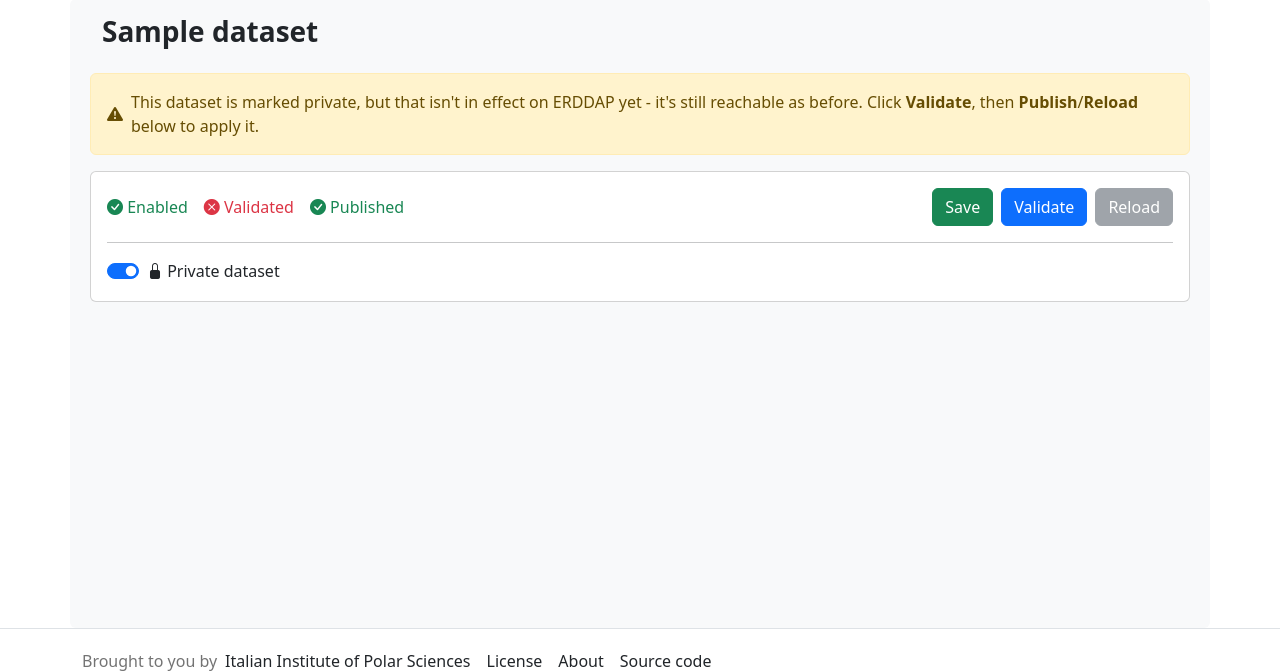
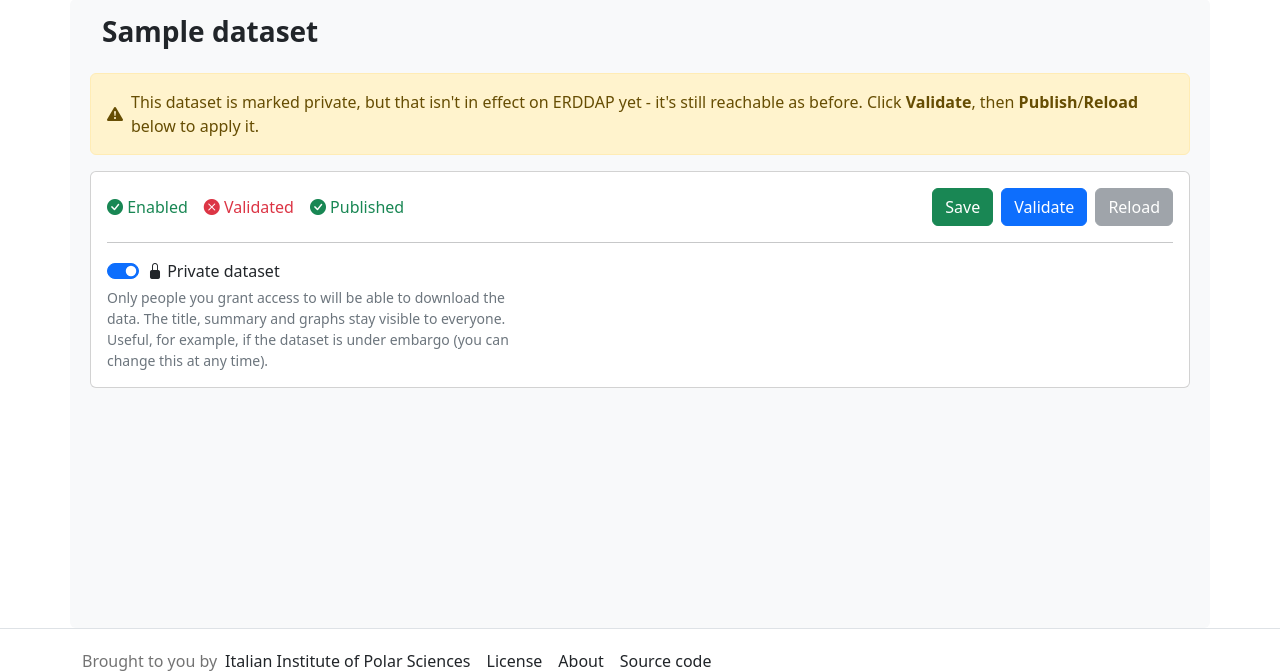
Before and after one commit to ISP-CNR/erddap-cms, a Python web app: template frontend/templates/edit.html in a window 1280 px wide. Shown: the part 108-779 px from the top of the page. Run offline with Jinja, Linux system fonts and the light colour scheme; the template is opened without the code that fills it: most values are stand-ins (such as "Sample title", 1, 10 or a date in 2020); some libraries are stand-ins or nearby versions.

Commit message:
Explain what the Private dataset switch does
Short help text under the switch, visible to any editor (not just
admins): what changes (only the raw data needs an ERDDAP login; title/
summary/graphs stay public), a concrete use case (embargo), and that
it's reversible.

```diff
--- a/frontend/templates/edit.html
+++ b/frontend/templates/edit.html
@@ -82,13 +82,14 @@
                 <label class="form-check-label" for="flexSwitchCheckDefault">Enable dataset</label>
               </div>
             {% endif %}
-            <div>
+            <div style="max-width: 26rem;">
               <div class="form-check form-switch">
                 <input class="form-check-input" type="checkbox" role="switch" id="privateDatasetSwitch"
                   {% if data.dataset.accessible_to %} checked {% endif %}
                   onchange="document.getElementById('privateDatasetOptions').classList.toggle('d-none', !this.checked)">
                 <label class="form-check-label" for="privateDatasetSwitch"><i class="bi bi-lock-fill"></i> Private dataset</label>
               </div>
+              <div class="form-text">Only people you grant access to will be able to download the data. The title, summary and graphs stay visible to everyone. Useful, for example, if the dataset is under embargo (you can change this at any time).</div>
               {% if data['current_user'].admin %}
                 <div id="privateDatasetOptions" class="mt-3 p-3 bg-light rounded {% if not data.dataset.accessible_to %}d-none{% endif %}" style="max-width: 26rem;">
                   <label for="accessibleTo" class="form-label">Accessible to (ERDDAP roles)</label>
```
